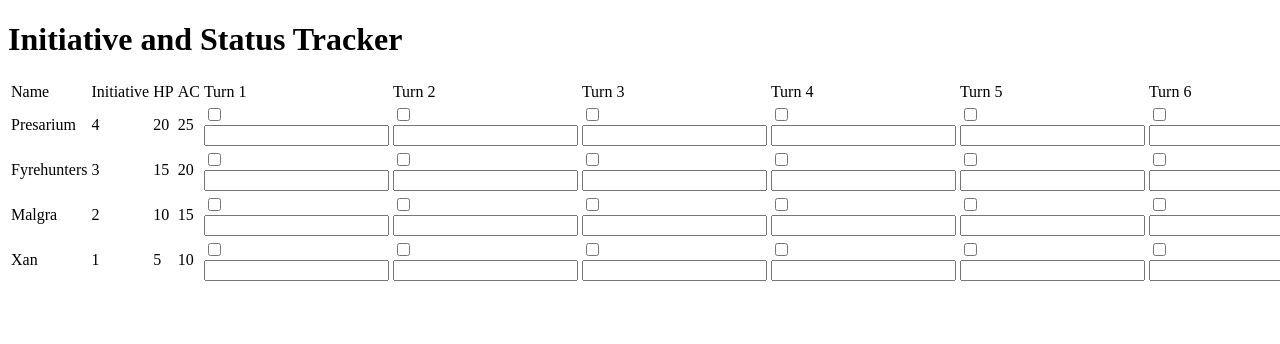
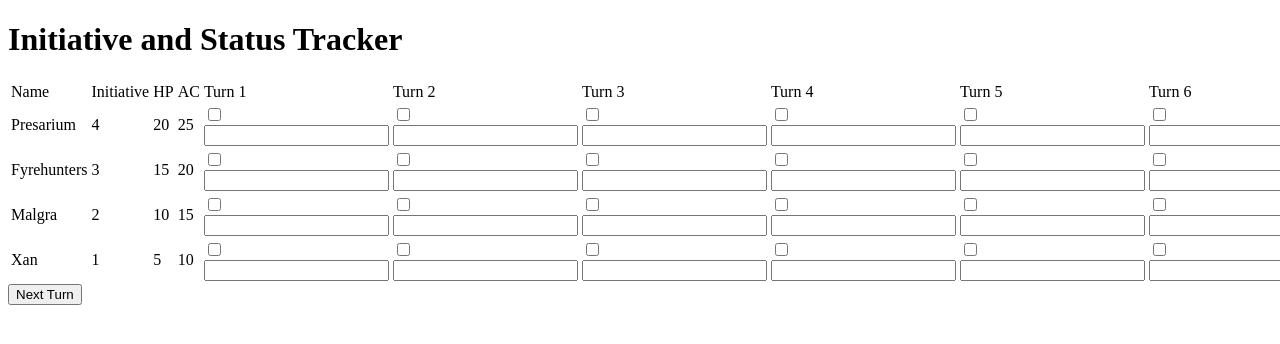
Before and after one commit to NerdyOgre254/Initiative-Tracker, a React (Vite) app in the folder Initiative-Tracker/: page / in a window 1280 px wide. Shown: the top 344 px of the page. Built offline with nearby package versions, Linux system fonts and the light colour scheme.

Commit message:
next turn button (nonfunctional)

```diff
--- a/Initiative-Tracker/src/App.jsx
+++ b/Initiative-Tracker/src/App.jsx
@@ -70,8 +70,18 @@ const App = () => {
           ))}
         </tbody>
       </table>
+      <NextTurnButton />
     </div>
   );
+};
+
+const NextTurnButton = () => {
+  const handleClick = () => {
+    //find the next unused turn and tick that checkbox
+
+    console.log("Button Clicked");
+  };
+  return <button onClick={handleClick}>Next Turn</button>;
 };
 
 export default App;
```
